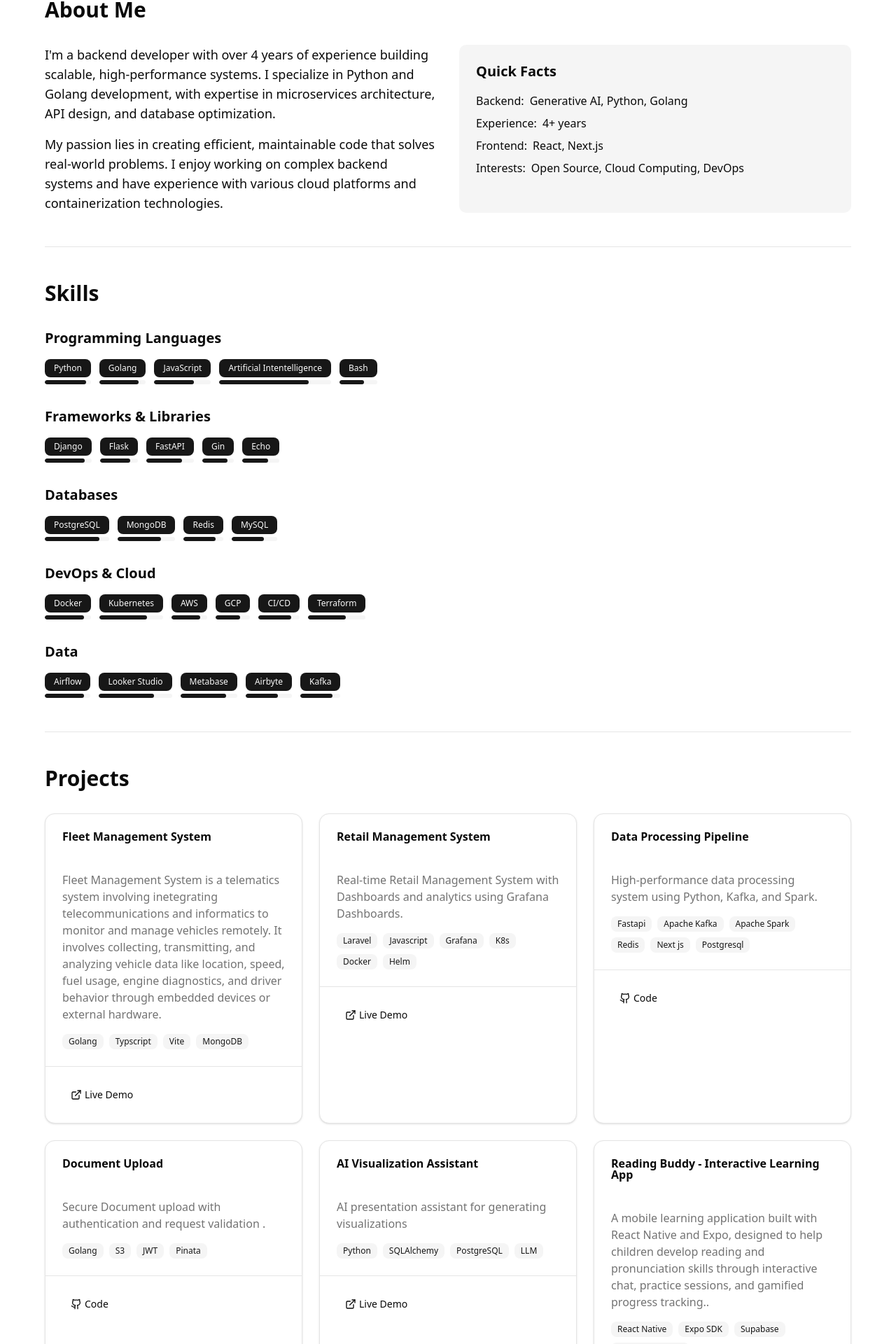
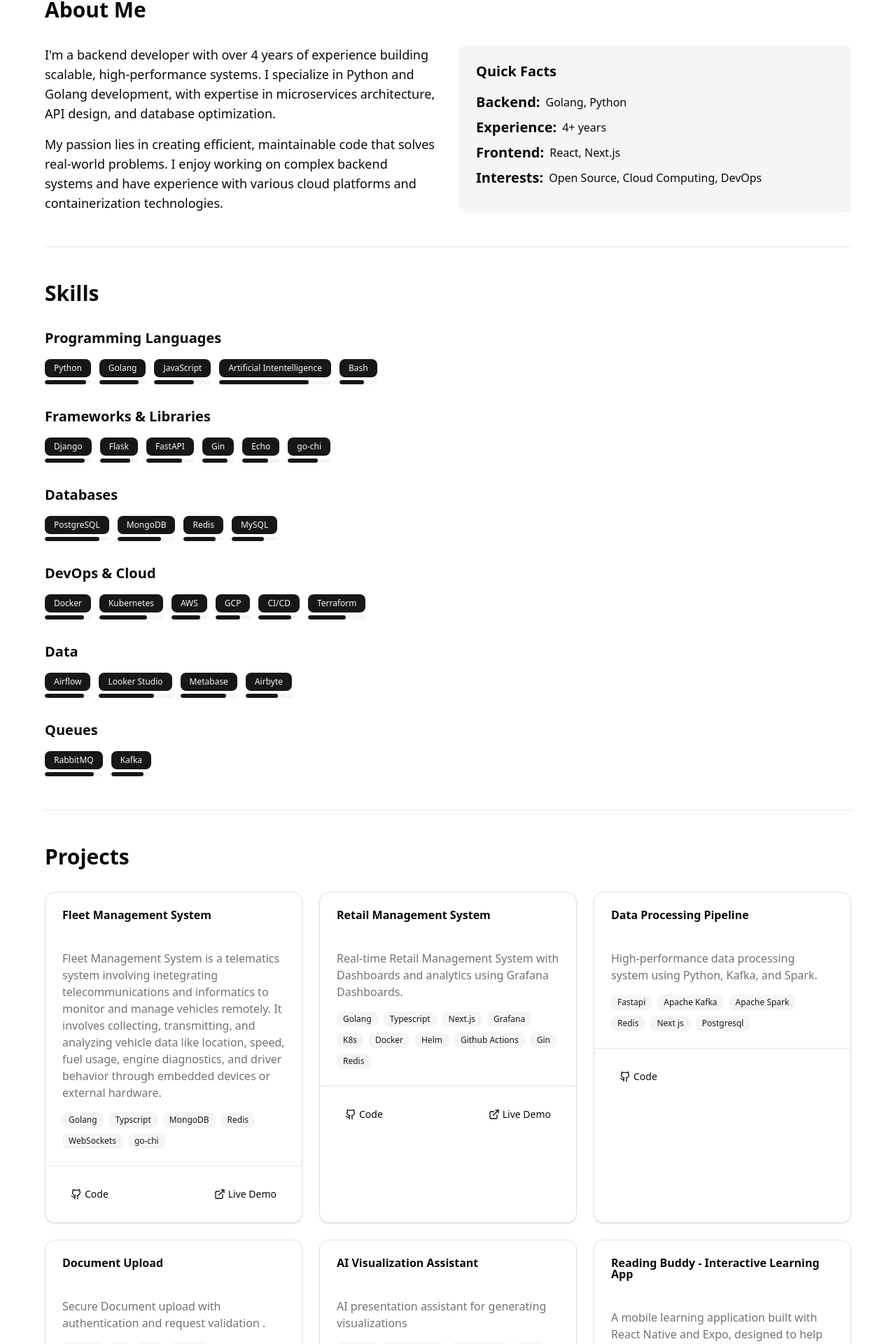
Before and after one commit to sangkips/portfolio, a Next.js app: page / in a window 1280 px wide. Shown: the part 514-2434 px from the top of the page at 70% size. Built offline with nearby package versions, Linux system fonts and the light colour scheme.

Commit message:
feat: Update project technologies and links for existing projects, add a new project, and refine skill sections.

```diff
--- a/app/page.tsx
+++ b/app/page.tsx
@@ -113,18 +113,17 @@ export default function Home() {
                 <h3 className="text-xl font-semibold mb-4">Quick Facts</h3>
                 <ul className="space-y-2">
                   <li className="flex items-center gap-2">
-                    <span className="font-medium">Backend:</span> Generative AI,
-                    Python, Golang
+                    <span className="text-xl font-semibold">Backend:</span>Golang, Python
                   </li>
                   <li className="flex items-center gap-2">
-                    <span className="font-medium">Experience:</span> 4+ years
+                    <span className="text-xl font-semibold">Experience:</span> 4+ years
                   </li>
                   <li className="flex items-center gap-2">
-                    <span className="font-medium">Frontend:</span> React,
+                    <span className="text-xl font-semibold">Frontend:</span> React,
                     Next.js
                   </li>
                   <li className="flex items-center gap-2">
-                    <span className="font-medium">Interests:</span> Open Source,
+                    <span className="text-xl font-semibold">Interests:</span> Open Source,
                     Cloud Computing, DevOps
                   </li>
                 </ul>
@@ -160,6 +159,7 @@ export default function Home() {
                   <SkillBadge name="FastAPI" level={75} />
                   <SkillBadge name="Gin" level={80} />
                   <SkillBadge name="Echo" level={70} />
+                  <SkillBadge name="go-chi" level={70} />
                   {/* <SkillBadge name="D" level={75} /> */}
                 </div>
               </div>
@@ -193,8 +193,13 @@ export default function Home() {
                   <SkillBadge name="Looker Studio" level={75} />
                   <SkillBadge name="Metabase" level={80} />
                   <SkillBadge name="Airbyte" level={70} />
+                </div>
+              </div>
+              <div>
+                <h3 className="text-xl font-semibold mb-4">Queues</h3>
+                <div className="flex flex-wrap gap-3">
+                  <SkillBadge name="RabbitMQ" level={85} />
                   <SkillBadge name="Kafka" level={80} />
-                  {/* <SkillBadge name="" level={65} /> */}
                 </div>
               </div>
             </div>
@@ -208,24 +213,28 @@ export default function Home() {
               <ProjectCard
                 title="Fleet Management System"
                 description="Fleet Management System is a telematics system involving inetegrating telecommunications and informatics to monitor and manage vehicles remotely. It involves collecting, transmitting, and analyzing vehicle data like location, speed, fuel usage, engine diagnostics, and driver behavior through embedded devices or external hardware."
-                technologies={["Golang", "Typscript", "Vite", "MongoDB"]}
-                // githubUrl="https://github.com/sangkips/grpc-orders-management"
-                liveUrl="https://telematics-pearl.vercel.app/"
+                technologies={["Golang", "Typscript", "MongoDB", "Redis", "WebSockets", "go-chi"]}
+                githubUrl="https://github.com/sangkips/vehicle-telematics"
+                liveUrl="https://telematics.autoscaleops.com"
               />
 
               <ProjectCard
                 title="Retail Management System"
                 description="Real-time Retail Management System with Dashboards and analytics using Grafana Dashboards."
                 technologies={[
-                  "Laravel",
-                  "Javascript",
+                  "Golang",
+                  "Typescript",
+                  "Next.js",
                   "Grafana",
                   "K8s",
                   "Docker",
                   "Helm",
+                  "Github Actions",
+                  "Gin",
+                  "Redis"
                 ]}
-                // githubUrl="https://github.com/yourusername/monitoring-dashboard"
-                liveUrl="https://investify.citizix.com"
+                githubUrl="https://github.com/sangkips/crm-backend"
+                liveUrl="https://investify.autoscaleops.com"
               />
 
               <ProjectCard
@@ -247,7 +256,6 @@ export default function Home() {
                 description="Secure Document upload with authentication and request validation ."
                 technologies={["Golang", "S3", "JWT", "Pinata"]}
                 githubUrl="https://github.com/sangkips/fileupload"
-                // liveUrl="https://example.com/api-gateway"
               />
 
               <ProjectCard
@@ -267,6 +275,13 @@ export default function Home() {
                   "Expo Speech API",
                 ]}
                 githubUrl="https://github.com/sangkips/kids-tutor"
+              />
+
+              <ProjectCard
+                title="Campaign Dispatch Service"
+                description="A service for managing and dispatching personalized marketing campaigns via SMS and WhatsApp. The service supports immediate and scheduled campaign dispatch with template-based message personalization."
+                technologies={["Golang", "Typscript", "PostgreSql", "Redis", "RabbitMQ", "go-chi"]}
+                githubUrl="https://github.com/sangkips/campaign-dispatch-service"
               />
             </div>
           </section>
```
